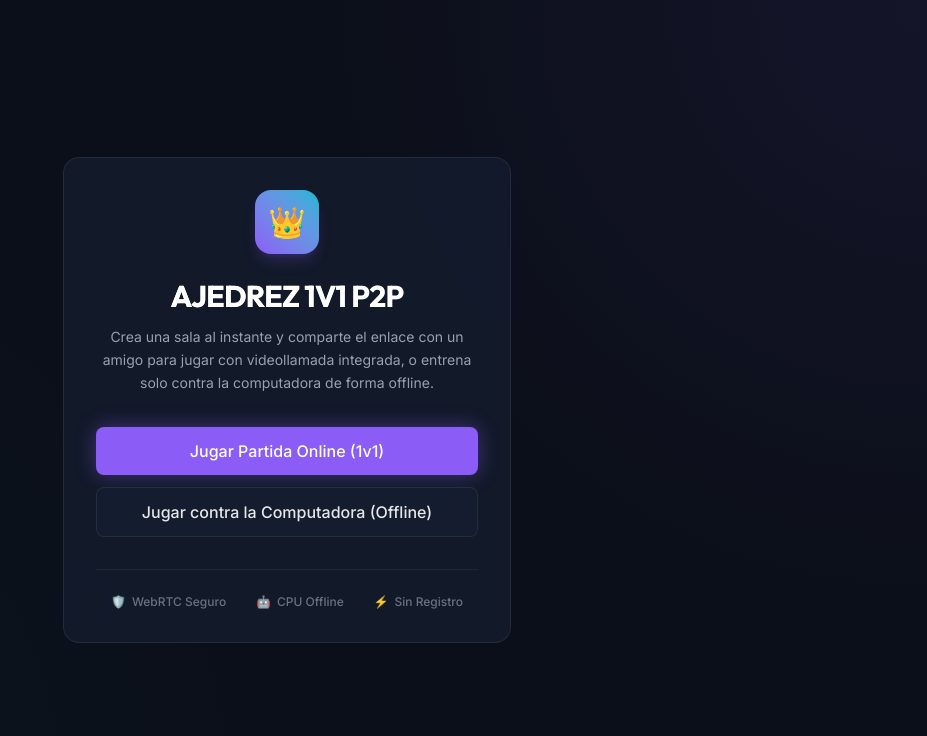
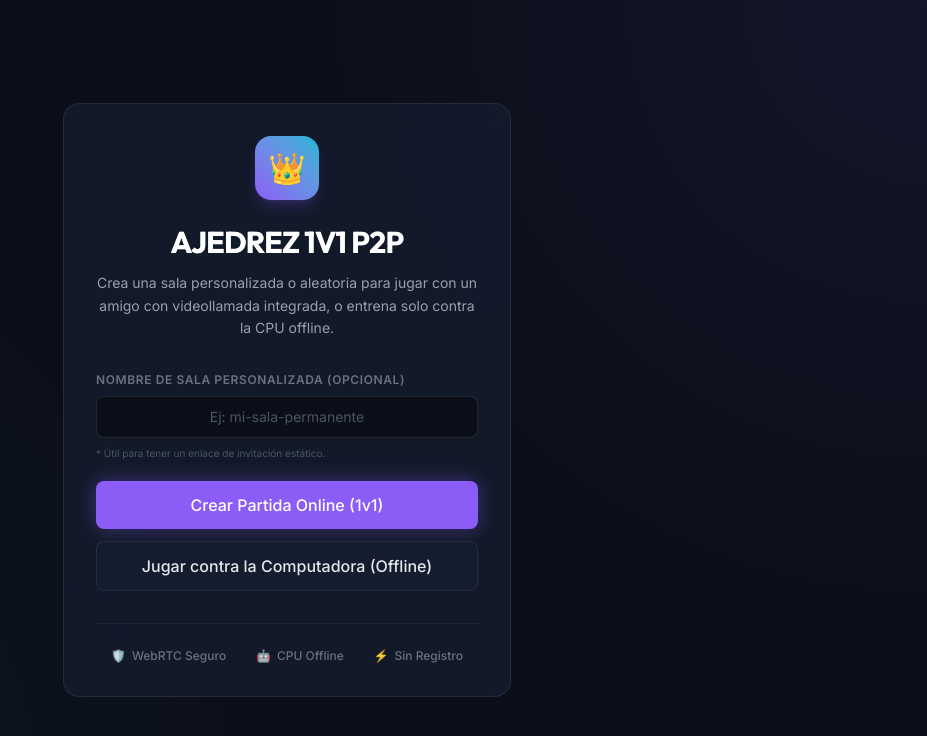
Before and after one commit to Vladivostok214/AjedrezWeb, a React (Vite) app: page / in a window 1280 px wide. Shown: the top 736 px of the page, without its empty margins (353-1280 px from the left). Built offline with nearby package versions, Linux system fonts and the light colour scheme.

Commit message:
Feat: agregar input para nombre de sala personalizada estatica en el Landing

```diff
--- a/src/pages/LandingPage.tsx
+++ b/src/pages/LandingPage.tsx
@@ -1,16 +1,20 @@
-import React from 'react';
+import React, { useState } from 'react';
 import { Button } from '../components/Common/Button';
 import { Card } from '../components/Common/Card';
 
 export const LandingPage: React.FC = () => {
+  const [customRoomId, setCustomRoomId] = useState<string>('');
+
   const handleCreateRoom = () => {
-    // Generar un UUID aleatorio para la sala online
-    const randomRoomId = Math.random().toString(36).substring(2, 15) + Math.random().toString(36).substring(2, 15);
-    window.location.href = `/room/${randomRoomId}`;
+    // Si el usuario escribió un nombre de sala, lo usamos; si no, generamos uno aleatorio de 8 caracteres
+    const roomId = customRoomId.trim()
+      ? customRoomId.trim().toLowerCase().replace(/[^a-z0-9-_]/g, '')
+      : Math.random().toString(36).substring(2, 10);
+
+    window.location.href = `/room/${roomId}`;
   };
 
   const handlePlayVsAi = () => {
-    // Redirigir a la sala especial de Inteligencia Artificial offline
     window.location.href = '/room/offline-ai';
   };
 
@@ -26,8 +30,25 @@ export const LandingPage: React.FC = () => {
         </h1>
 
         <p className="text-sm text-gray-400 mb-8 leading-relaxed">
-          Crea una sala al instante y comparte el enlace con un amigo para jugar con videollamada integrada, o entrena solo contra la computadora de forma offline.
+          Crea una sala personalizada o aleatoria para jugar con un amigo con videollamada integrada, o entrena solo contra la CPU offline.
         </p>
+
+        {/* Input para nombre de sala personalizada */}
+        <div className="w-full flex flex-col gap-1 mb-5">
+          <label className="text-left text-xs text-gray-500 font-semibold uppercase tracking-wider mb-1">
+            Nombre de Sala Personalizada (Opcional)
+          </label>
+          <input
+            type="text"
+            placeholder="Ej: mi-sala-permanente"
+            value={customRoomId}
+            onChange={(e) => setCustomRoomId(e.target.value)}
+            className="w-full px-4 py-2.5 rounded-lg bg-black/40 border border-white/10 text-white placeholder-gray-600 text-sm focus:outline-none focus:border-accent-violet focus:ring-1 focus:ring-accent-violet transition-all text-center"
+          />
+          <span className="text-[10px] text-gray-600 text-left mt-1">
+            * Útil para tener un enlace de invitación estático.
+          </span>
+        </div>
 
         <div className="flex flex-col gap-3 w-full">
           <Button
@@ -35,7 +56,7 @@ export const LandingPage: React.FC = () => {
             onClick={handleCreateRoom}
             className="w-full py-3 text-base shadow-[0_0_20px_rgba(139,92,246,0.4)]"
           >
-            Jugar Partida Online (1v1)
+            {customRoomId.trim() ? 'Crear / Unirse a Sala' : 'Crear Partida Online (1v1)'}
           </Button>
 
           <Button
```
